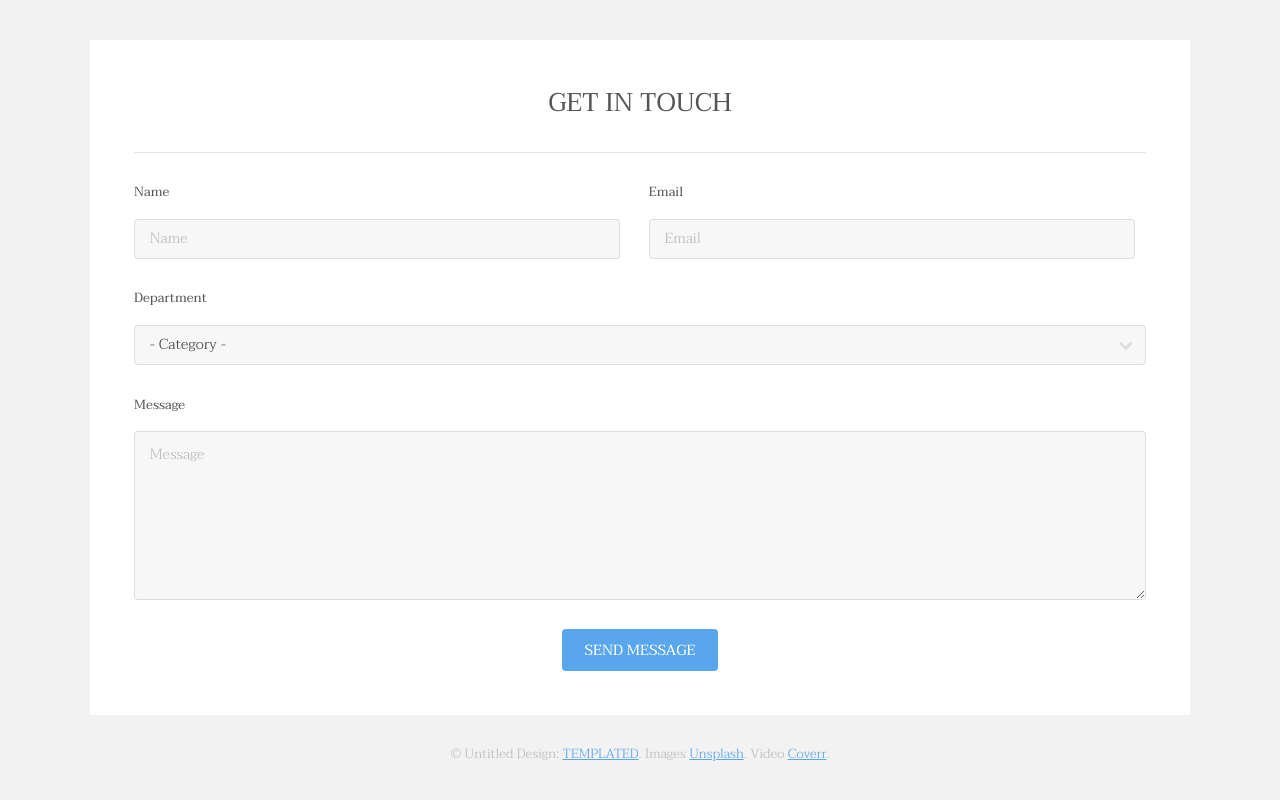
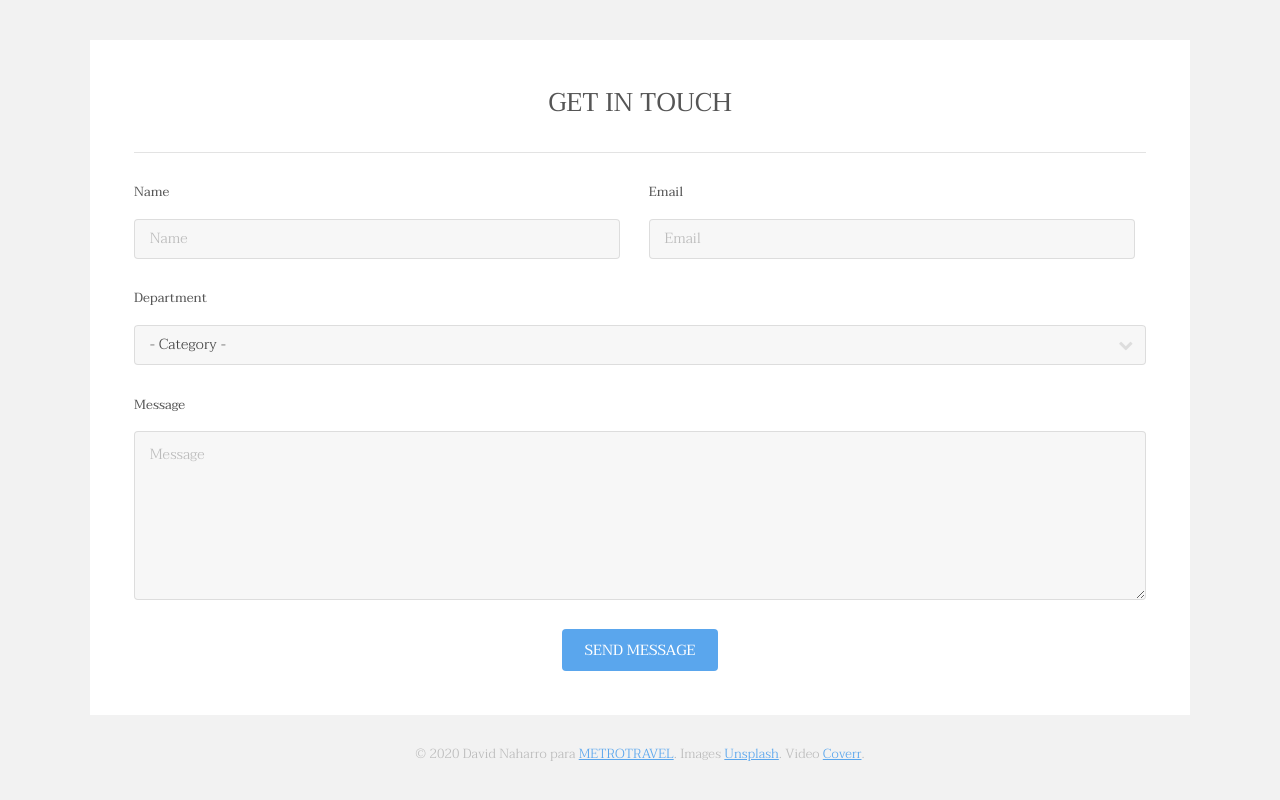
Before and after one commit to davidcdr1207/04_REP_METROPOLITA, a plain HTML site: page index.html in a window 1280 px wide. Shown: the part 3231-4031 px from the top of the page. Drawn offline with Linux system fonts and the light colour scheme.

Commit message:
cambios en el pie de pagina por DAVID

```diff
--- a/index.html
+++ b/index.html
@@ -194,7 +194,7 @@
 						</div>
 					</section>
 					<div class="copyright">
-						&copy; Untitled Design: <a href="https://templated.co/">TEMPLATED</a>. Images <a href="https://unsplash.com/">Unsplash</a>. Video <a href="http://coverr.co/">Coverr</a>.
+						&copy; 2020 David Naharro para <a href="https://metro.travel/">METROTRAVEL</a>. Images <a href="https://unsplash.com/">Unsplash</a>. Video <a href="http://coverr.co/">Coverr</a>.
 					</div>
 				</div>
 			</footer>
```
